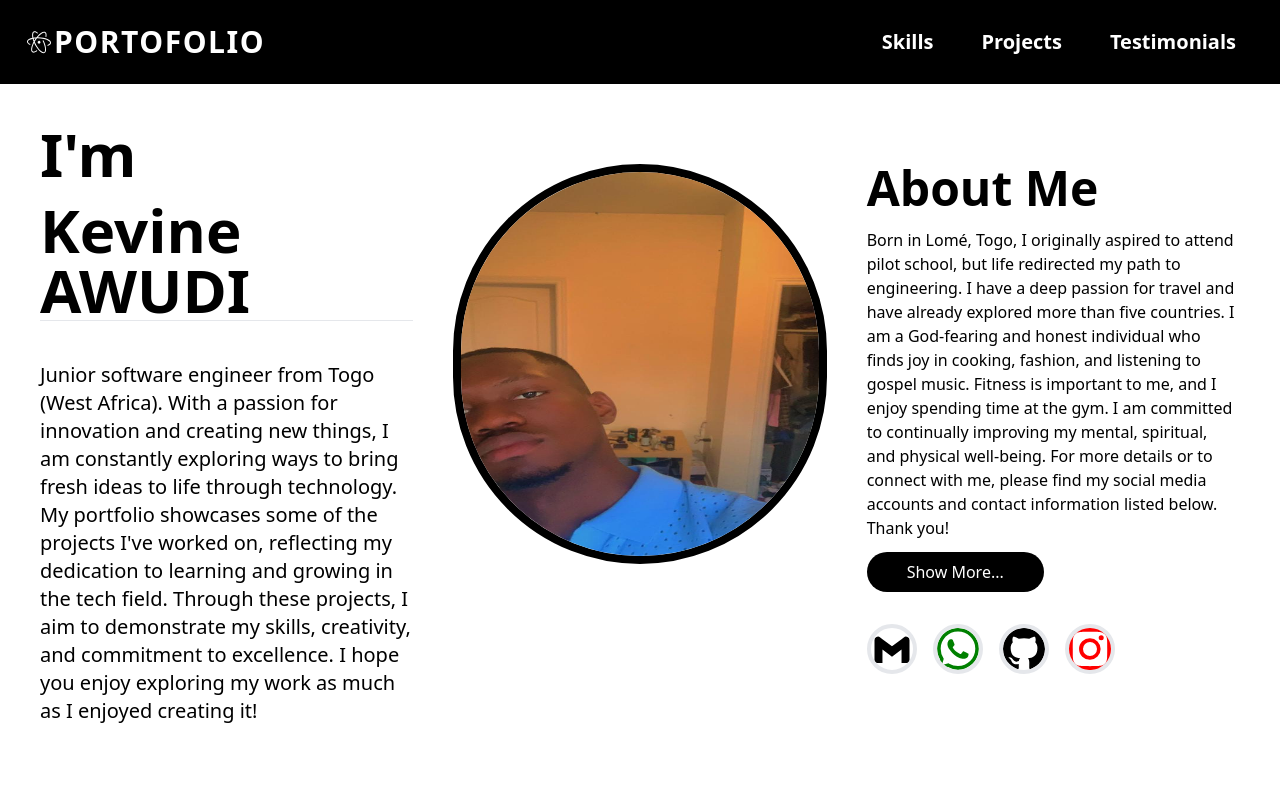
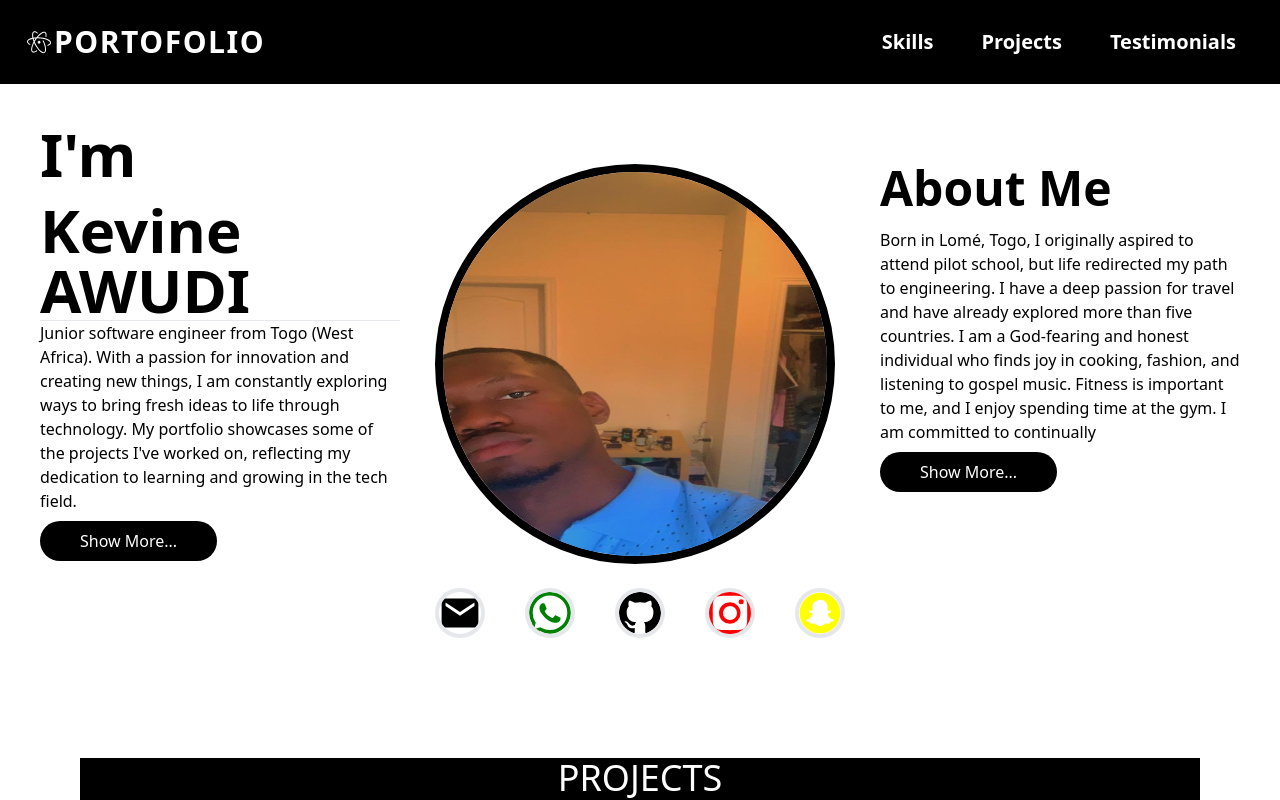
Before and after one commit to WUDKVN/Portofolio, a React (Vite) app: page / in a window 1280 px wide. Shown: the top 800 px of the page. Built offline with nearby package versions, Linux system fonts and the light colour scheme.

Commit message:
Done some modifications and that is all. Thanks

```diff
--- a/src/components/hero.jsx
+++ b/src/components/hero.jsx
@@ -1,62 +1,109 @@
-import React from 'react';
+import React, { useState } from 'react';
 import { BsGithub, BsInstagram, BsWhatsapp } from 'react-icons/bs'; // Social media icons
-import { BiLogoGmail } from "react-icons/bi";
 import HeroPic from '../assets/kev.jpg'; // Image import
+import { FaSnapchat } from "react-icons/fa";
+import { IoMdMail } from "react-icons/io";
 
 const Hero = () => {
+  const [showMore, setShowMore] = useState(false);
+
+  const handleShowMore = () => {
+    setShowMore(!showMore);
+  };
+
   return (
     <section className='flex justify-around items-start p-10 space-x-10 lg:flex-row ssm:flex-col ssm:space-y-10 text-white'>
       <div className='lg:w-1/3 ssm:w-fit'>
-      <p className='text-6xl mb-4 text-slate-300 font-bold' style={{ color: 'black' }}>I'm</p>
+        <p className='text-6xl mb-4 text-slate-300 font-bold' style={{ color: 'black' }}>I'm</p>
         <h1 className='text-6xl font-bold' style={{ color: 'black' }}>Kevine AWUDI</h1>
-        < hr />
-        <p className='mt-10 text-xl text-slate-300 font-sans'style={{ color: 'black' }}>
+        <hr />
+        <p className='text-slate-300' style={{ color: 'black' }}>
           Junior software engineer from Togo (West Africa).
           With a passion for innovation and creating new things, I am constantly exploring ways to bring
-          fresh ideas to life through technology. My portfolio showcases some of the projects I've worked on,
-          reflecting my dedication to learning and growing in the tech field. Through these projects,
-          I aim to demonstrate my skills, creativity, and commitment to excellence.
-          I hope you enjoy exploring my work as much as I enjoyed creating it!
+          fresh ideas to life through technology.
+          My portfolio showcases some of the projects I've worked on,
+            reflecting my dedication to learning and growing in the tech field.
+          <p></p>
+          {showMore && (
+            <span>
+            Through these projects,
+            I aim to demonstrate my skills, creativity, and commitment to excellence.
+            I hope you enjoy exploring my work as much as I enjoyed creating it!
+
+
+            </span>
+          )}
+
+        <button
+          className='bg-black text-white px-10 py-2 my-2 rounded-full hover:bg-blue-900 hover:text-white'
+          onClick={handleShowMore}
+        >
+          {showMore ? 'Show Less...' : 'Show More...'}
+        </button>
+
         </p>
       </div>
       <div className='flex justify-center items-center lg:w-1/3 ssm:w-fit'>
+        <div>
         <img src={HeroPic} alt="Hero" className='rounded-full border-8 border-black' style={{ width: '400px', height: '400px', color:'black'}} />
-      </div>
-      <div className='lg:w-1/3 ssm:w-fit'>
-        <p className='text-5xl mb-4 font-bold' style={{ color: 'black' }}>About Me</p>
-        <p className='text-slate-300' style={{ color: 'black' }}>
-          Born in Lomé, Togo, I originally aspired to attend pilot school,
-          but life redirected my path to engineering.
-          I have a deep passion for travel and have already explored more than five countries.
-          I am a God-fearing and honest individual who finds joy in cooking, fashion, and listening to gospel music.
-          Fitness is important to me, and I enjoy spending time at the gym.
-          I am committed to continually improving my mental, spiritual, and physical well-being.
-          For more details or to connect with me,
-          please find my social media accounts and contact information listed below.
-          <p></p>
-          Thank you!
-        </p>
-        <button className='bg-black text-white-800 px-10 py-2 my-3 rounded-full
-        hover:bg-blue-900 hover:text-white'>
-          Show More...
-        </button>
 
-        <div className='flex mt-5 space-x-4 cursor-pointer'>
+
+             <div className='flex mt-6 space-x-10 cursor-pointer'>
           <a href="mailto:wudkevin@icloud.com" target="_blank" rel="noopener noreferrer">
-            <BiLogoGmail size={50} className='border-4 hover:border-black rounded-full' style={{ color: 'black' }}/>
+            <IoMdMail size={50} className='border-4 hover:border-black rounded-full' style={{ color: 'black' }}/>
           </a>
           <a href="https://wa.me/4372381150" target="_blank" rel="noopener noreferrer">
             <BsWhatsapp size={50} className='border-4 hover:border-black rounded-full' style={{ color: 'green' }}/>
           </a>
-
           <a href="https://github.com/WUDKVN" target="_blank" rel="noopener noreferrer">
             <BsGithub size={50} className='border-4 hover:border-black rounded-full' style={{ color: 'black' }}/>
           </a>
           <a href="https://www.instagram.com/wud_kvn___" target="_blank" rel="noopener noreferrer">
             <BsInstagram size={50} className='border-4 hover:border-black rounded-full' style={{ color: 'red' }}/>
           </a>
+          <a href="https://www.snapchat.com/wud_kvn1" target="_blank" rel="noopener noreferrer">
+            <FaSnapchat size={50} className='border-4 hover:border-black rounded-full' style={{ color: 'yellow' }}/>
+          </a>
 
         </div>
+
+             </div>
+
+      </div>
+
+
+      <div className='lg:w-1/3 ssm:w-fit'>
+
+        <h1 className='text-5xl mb-4 font-bold' style={{ color: 'black' }}>About Me</h1>
+        <p className='text-slate-300' style={{ color: 'black' }}>
+          Born in Lomé, Togo, I originally aspired to attend pilot school,
+          but life redirected my path to engineering.
+          I have a deep passion for travel and have already explored more than five countries.
+          I am a God-fearing and honest individual who finds joy in cooking, fashion, and listening to gospel music.
+          Fitness is important to me, and I enjoy spending time at the gym.  I am committed to continually
+
+          {showMore && (
+            <span>
+
+              improving my mental, spiritual, and physical well-being.
+              For more details or to connect with me,
+              please find my social media accounts and contact information listed below.
+
+              <p></p>
+             Thank you!
+
+
+            </span>
+          )}
+
+        </p>
+        <button
+          className='bg-black text-white px-10 py-2 my-2 rounded-full hover:bg-blue-900 hover:text-white'
+          onClick={handleShowMore}
+        >
+          {showMore ? 'Show Less...' : 'Show More...'}
+        </button>
+
       </div>
     </section>
   );
--- a/src/components/nav.jsx
+++ b/src/components/nav.jsx
@@ -43,9 +43,9 @@ const Nav = () => {
         {toggle ? (
           <div className='flex justify-between ml-10'>
             <ul>
-              <li className='text-white text-xl px-10 mb-2 cursor-pointer'>Skills</li>
-              <li className='text-white text-xl px-10 mb-2 cursor-pointer'>Projects</li>
-              <li className='text-white text-xl px-10 mb-2 cursor-pointer'>Testimonials</li>
+              <li className='text-grey font-bold hover:bg-black rounded-full text-xl px-10 mb-2 cursor-pointer'>Skills</li>
+              <li className='text-grey font-bold hover:bg-black rounded-full text-xl px-10 mb-2 cursor-pointer'>Projects</li>
+              <li className='text-grey font-bold hover:bg-black rounded-full text-xl px-10 mb-2 cursor-pointer'>Testimonials</li>
             </ul>
           </div>
         ) : (
```
